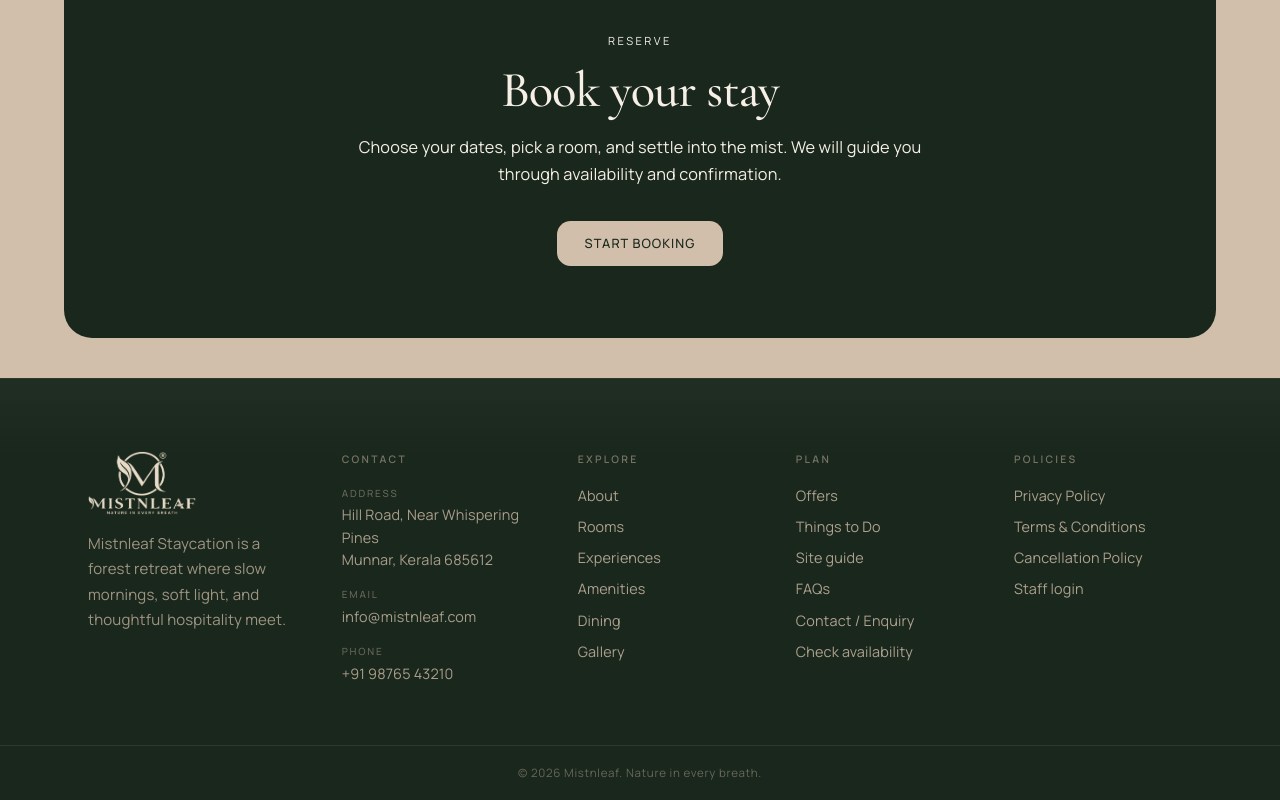
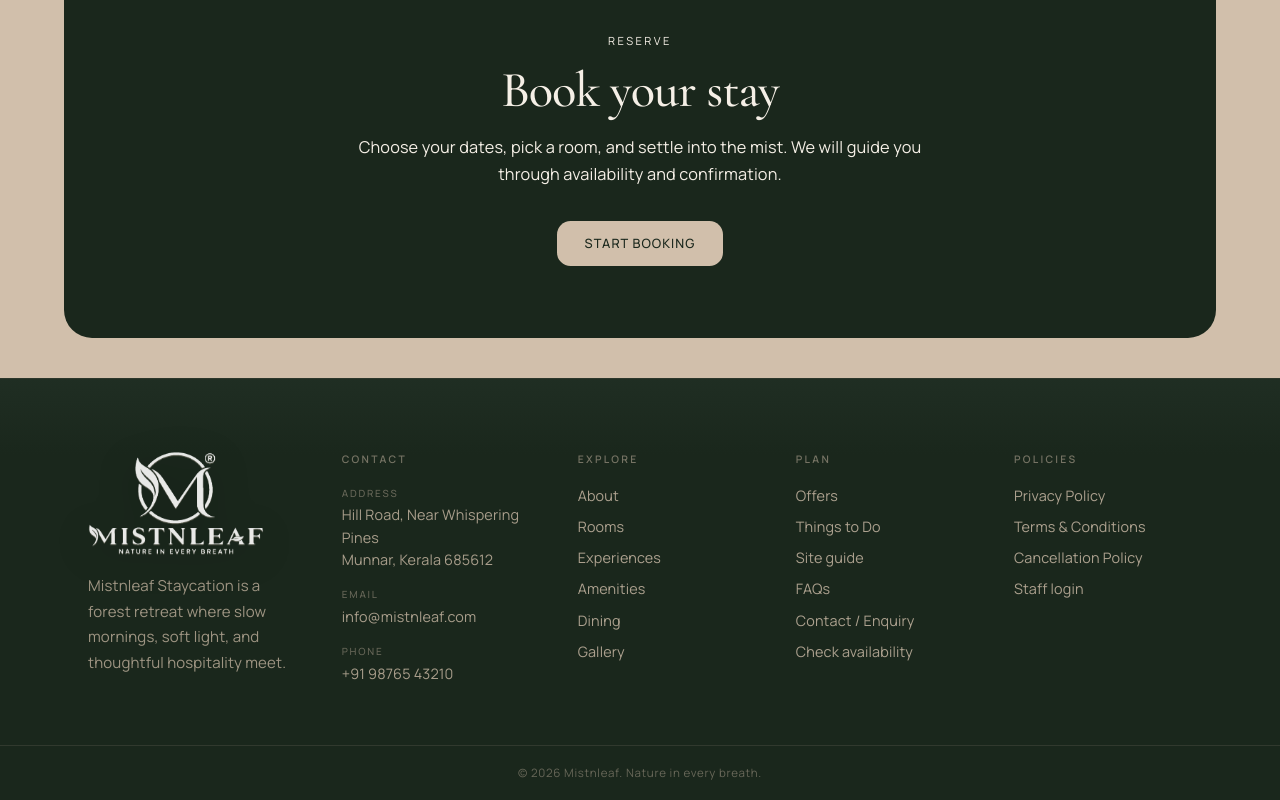
Before and after one commit to alinarejiofficial-bit/mistnleaf, a Next.js app: page /rooms in a window 1280 px wide. Shown: the part 1888-2688 px from the top of the page. Built offline with nearby package versions, Linux system fonts and the light colour scheme; no server answers.

Commit message:
Update logo dimensions and styles for improved footer branding
- Increased footer logo size for better visibility and consistency.
- Added new filter styles to enhance logo appearance in the footer.
- Adjusted margin for the footer about section for improved layout.

```diff
--- a/src/app/globals.css
+++ b/src/app/globals.css
@@ -1804,8 +1804,17 @@ a {
   max-width: 22rem;
 }
 
+.site-footer__brand .site-logo--light img,
+.site-footer__brand .site-logo img {
+  filter:
+    brightness(1.12)
+    contrast(1.18)
+    drop-shadow(0 1px 0 color-mix(in oklab, var(--fog) 35%, transparent))
+    drop-shadow(0 8px 18px color-mix(in oklab, black 28%, transparent));
+}
+
 .site-footer__about {
-  margin-top: 1rem;
+  margin-top: 1.15rem;
   font-size: 0.94rem;
   line-height: 1.7;
   color: color-mix(in oklab, var(--fog) 72%, transparent);
--- a/src/components/Logo.tsx
+++ b/src/components/Logo.tsx
@@ -12,9 +12,9 @@ const sizes = {
     className: "h-16 w-auto sm:h-[4.5rem] md:h-20",
   },
   footer: {
-    width: Math.round(72 * LOGO_ASPECT),
-    height: 72,
-    className: "h-[3.75rem] w-auto sm:h-16",
+    width: Math.round(112 * LOGO_ASPECT),
+    height: 112,
+    className: "h-[5.5rem] w-auto sm:h-24 md:h-[6.5rem]",
   },
   hero: {
     width: Math.round(180 * LOGO_ASPECT),
@@ -51,7 +51,7 @@ export function Logo({
 
   const image = (
     <Image
-      src={`${src}?v=5`}
+      src={`${src}?v=6`}
       alt="Mistnleaf — Nature in Every Breath"
       width={width}
       height={height}
@@ -61,17 +61,17 @@ export function Logo({
     />
   );
 
+  const wrapClass = `site-logo inline-flex shrink-0 items-center${
+    variant === "light" ? " site-logo--light" : ""
+  }`;
+
   if (href) {
     return (
-      <Link
-        href={href}
-        className="site-logo inline-flex shrink-0 items-center"
-        onClick={onClick}
-      >
+      <Link href={href} className={wrapClass} onClick={onClick}>
         {image}
       </Link>
     );
   }
 
-  return <span className="site-logo inline-flex items-center">{image}</span>;
+  return <span className={wrapClass}>{image}</span>;
 }
```
Also changed, not shown: public/images/mistnleaf-logo-light.png.
